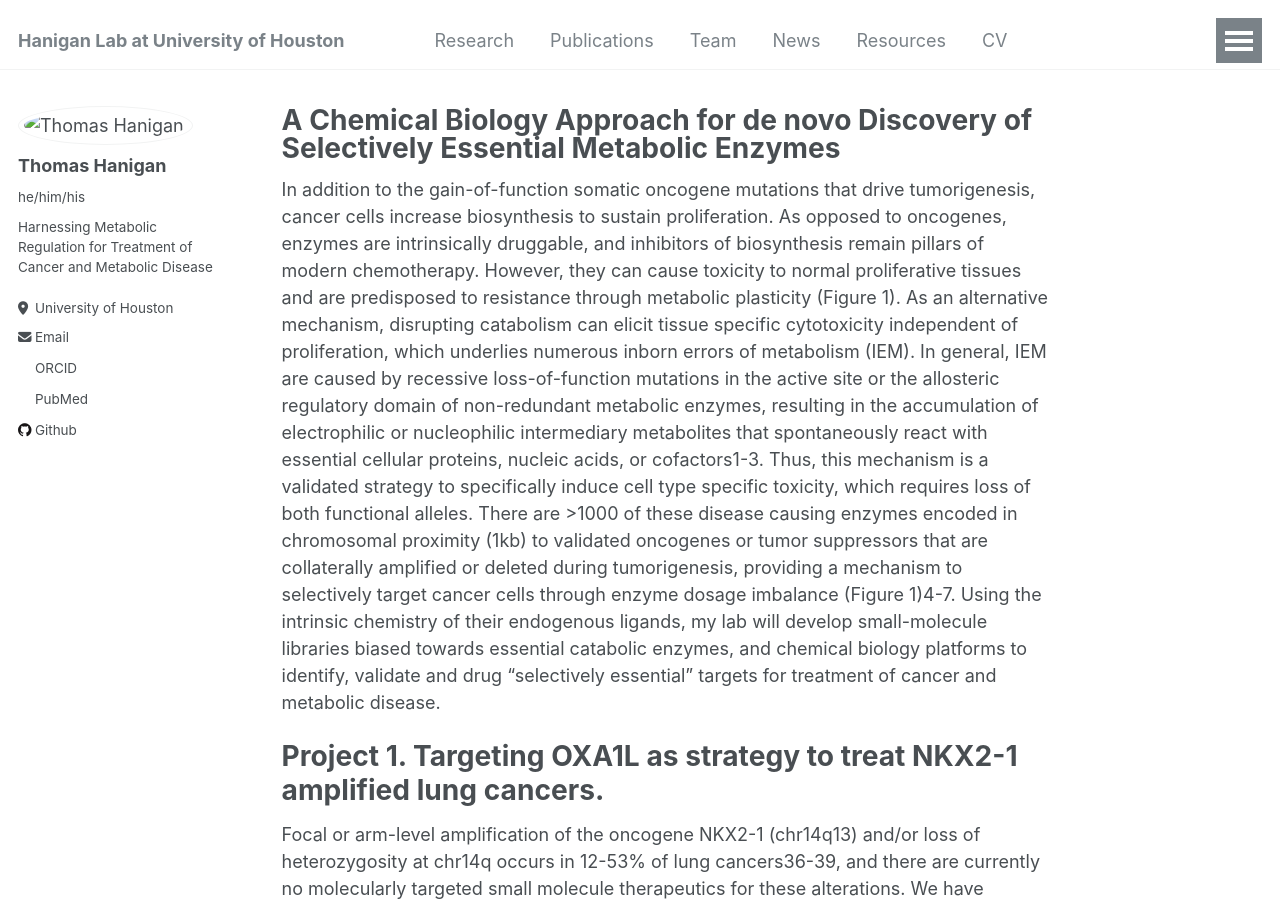
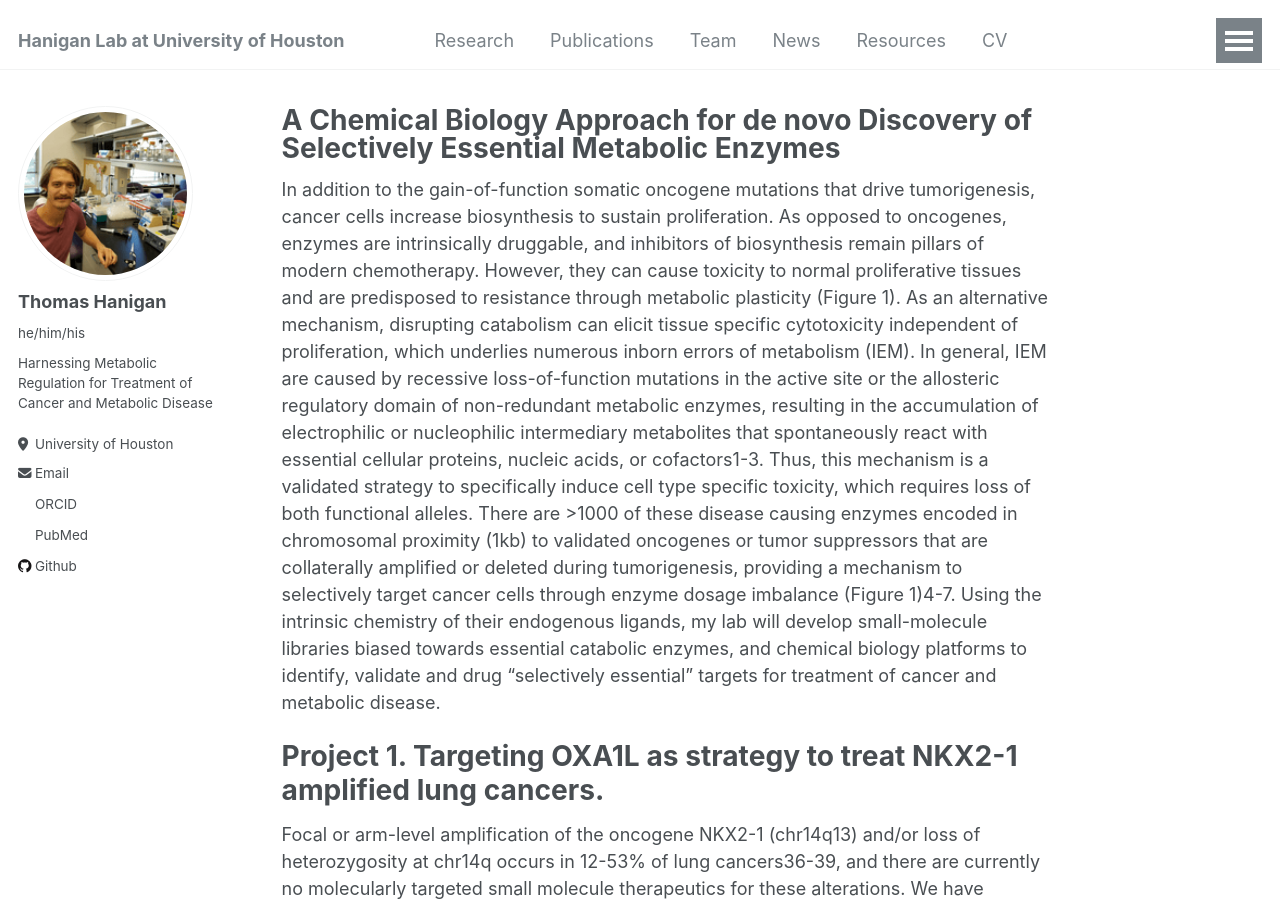
Before and after one commit to twhanigan/twhanigan.github.io, a Jekyll site: the page built from _pages/about.md, in a window 1280 px wide and 900 px high. Built offline with Jekyll 4.4.1, drawn with Linux system fonts in a browser that asks for light colours; nearby versions of some CDN libraries; some web fonts are replaced; a script bundle is joined from its source files by our own code; library files that are not in the unit come from our copies.

Commit message:
Update _config.yml

```diff
--- a/_config.yml
+++ b/_config.yml
@@ -22,7 +22,7 @@ logo                     : #"/images/foo-bar-identity-th.jpg"
 #               Additional customization can be done by editing /_includes/author-profile.html
 author:
   # Biographic information
-  avatar           : "/images/bio-photo.png"
+  avatar           : "bio-photo.png"
   name             : "Thomas Hanigan"
   pronouns         : "he/him/his"
   bio              : "Harnessing Metabolic Regulation for Treatment of Cancer and Metabolic Disease"
```
